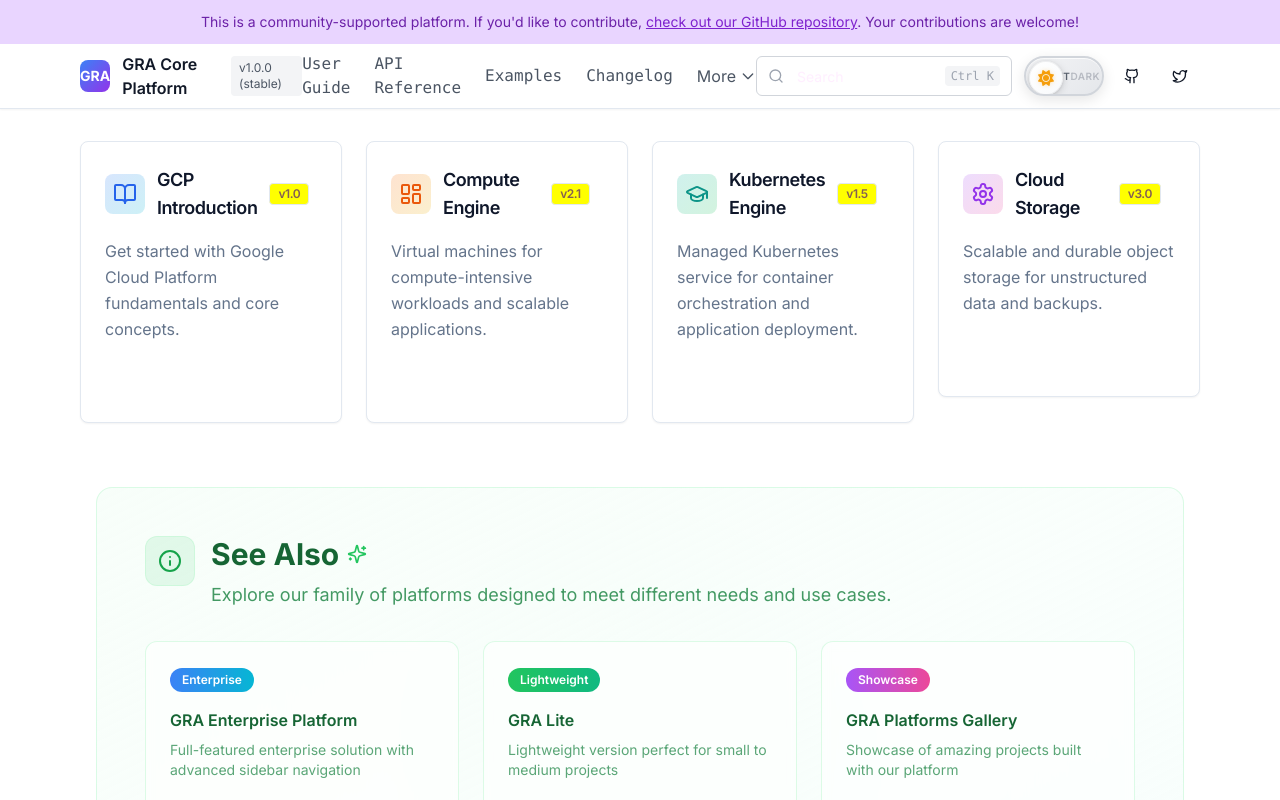
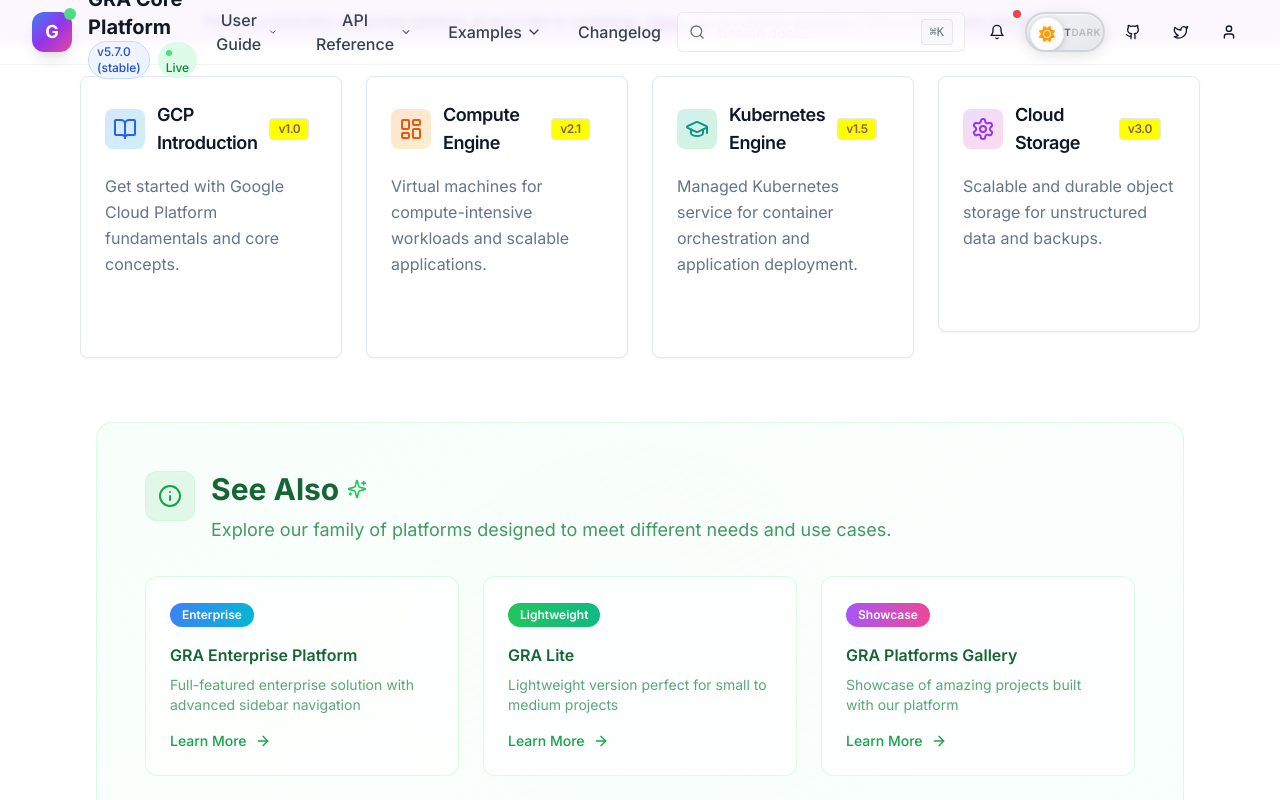
Before and after one commit to syedshahlal/sphinx-docs-template, a Next.js app: page / in a window 1280 px wide. Shown: the top 800 px of the page. Built offline with nearby package versions, Linux system fonts and the light colour scheme.

Commit message:
feat: enhance header navbar with modern visual and functional updates
Add glassmorphism, gradient animations, scroll-based styling, and responsive mobile menu

#VERCEL_SKIP

Co-authored-by: Syed Razauddin Shahlal <96375316+syedshahlal@users.noreply.github.com>

```diff
--- a/components/header.tsx
+++ b/components/header.tsx
@@ -1,12 +1,14 @@
 "use client"
 
 import { useState, useEffect } from "react"
-import { Search, Menu, X, Github, Twitter } from "lucide-react"
+import { Search, Menu, X, Github, Twitter, ChevronDown, Bell, User } from "lucide-react"
 import { Button } from "@/components/ui/button"
 import { Input } from "@/components/ui/input"
 
 export function Header() {
   const [isMenuOpen, setIsMenuOpen] = useState(false)
+  const [isScrolled, setIsScrolled] = useState(false)
+  const [activeDropdown, setActiveDropdown] = useState<string | null>(null)
 
   const [theme, setTheme] = useState(() => {
     if (typeof window !== "undefined") {
@@ -25,8 +27,6 @@ export function Header() {
     // Apply theme to document
     document.documentElement.setAttribute("data-theme", newTheme)
     document.body.setAttribute("data-theme", newTheme)
-
-    // Force immediate visual update
     document.documentElement.style.colorScheme = newTheme
   }
 
@@ -51,114 +51,225 @@ export function Header() {
     return () => mediaQuery.removeEventListener("change", handleChange)
   }, [theme])
 
+  useEffect(() => {
+    const handleScroll = () => {
+      setIsScrolled(window.scrollY > 10)
+    }
+
+    window.addEventListener("scroll", handleScroll)
+    return () => window.removeEventListener("scroll", handleScroll)
+  }, [])
+
+  const navigationItems = [
+    {
+      label: "User Guide",
+      href: "#",
+      hasDropdown: true,
+      dropdownItems: [
+        { label: "Getting Started", href: "#", icon: "🚀", description: "Quick setup and installation" },
+        { label: "Configuration", href: "#", icon: "⚙️", description: "Customize your setup" },
+        { label: "Best Practices", href: "#", icon: "⭐", description: "Tips and recommendations" },
+        { label: "Troubleshooting", href: "#", icon: "🔧", description: "Common issues and solutions" },
+      ],
+    },
+    {
+      label: "API Reference",
+      href: "#",
+      hasDropdown: true,
+      dropdownItems: [
+        { label: "Core API", href: "#", icon: "🔌", description: "Essential API endpoints" },
+        { label: "Authentication", href: "#", icon: "🔐", description: "Auth and security" },
+        { label: "Data Models", href: "#", icon: "📊", description: "Schema and types" },
+        { label: "SDKs", href: "#", icon: "📦", description: "Client libraries" },
+      ],
+    },
+    {
+      label: "Examples",
+      href: "#",
+      hasDropdown: true,
+      dropdownItems: [
+        { label: "Quick Start", href: "#", icon: "⚡", description: "Get running in 5 minutes" },
+        { label: "Tutorials", href: "#", icon: "📚", description: "Step-by-step guides" },
+        { label: "Code Samples", href: "#", icon: "💻", description: "Ready-to-use snippets" },
+        { label: "Templates", href: "#", icon: "🎨", description: "Project starters" },
+      ],
+    },
+    { label: "Changelog", href: "#", hasDropdown: false },
+  ]
+
   return (
     <>
       <header
-        className={`border-b sticky top-0 z-50 transition-all duration-300 border-border ${
-          theme === "dark"
-            ? "bg-gradient-to-r from-slate-900 via-blue-900 to-slate-900 backdrop-blur-sm text-white shadow-lg shadow-blue-900/20"
-            : "bg-white backdrop-blur-sm text-gray-900 shadow-sm"
+        className={`fixed top-0 left-0 right-0 z-50 transition-all duration-300 ${
+          isScrolled
+            ? theme === "dark"
+              ? "bg-slate-900/95 backdrop-blur-xl border-b border-slate-700/50 shadow-2xl shadow-blue-500/10"
+              : "bg-white/95 backdrop-blur-xl border-b border-gray-200/50 shadow-lg"
+            : theme === "dark"
+              ? "bg-gradient-to-r from-slate-900 via-blue-900/50 to-slate-900 backdrop-blur-sm border-b border-slate-700/30"
+              : "bg-white/80 backdrop-blur-sm border-b border-gray-100"
         }`}
       >
-        <div className="max-w-6xl mx-auto px-4">
+        <div className="max-w-7xl mx-auto px-4 sm:px-6 lg:px-8">
           <div className="flex items-center justify-between h-16">
-            {/* Logo and Title */}
+            {/* Enhanced Logo Section */}
+            <div className="flex items-center space-x-4">
+              <div className="relative group">
+                <div
+                  className={`absolute inset-0 rounded-xl blur-sm transition-all duration-300 ${
+                    theme === "dark"
+                      ? "bg-gradient-to-r from-blue-500 via-purple-500 to-pink-500 opacity-0 group-hover:opacity-75"
+                      : "bg-gradient-to-r from-blue-400 via-purple-400 to-pink-400 opacity-0 group-hover:opacity-50"
+                  }`}
+                />
+                <div className="relative w-10 h-10 bg-gradient-to-br from-blue-500 via-purple-600 to-pink-500 rounded-xl flex items-center justify-center shadow-lg group-hover:scale-105 transition-transform duration-300">
+                  <span className="text-white font-bold text-lg">G</span>
+                  <div className="absolute -top-1 -right-1 w-3 h-3 bg-green-400 rounded-full animate-pulse" />
+                </div>
+              </div>
+
               <div className="flex items-center space-x-3">
-              <div className="w-8 h-8 bg-gradient-to-br from-blue-500 to-purple-600 rounded-lg flex items-center justify-center">
-                <span className="text-white font-bold text-sm">GRA</span>
-              </div>
+                <div>
+                  <h1 className={`font-bold text-xl ${theme === "dark" ? "text-white" : "text-gray-900"}`}>
+                    GRA Core Platform
+                  </h1>
                   <div className="flex items-center space-x-2">
-                <span className={`font-semibold ${theme === "dark" ? "text-white" : "text-gray-900"}`}>
-                  GRA Core Platform
+                    <span
+                      className={`px-2 py-0.5 rounded-full text-xs font-medium transition-all ${
+                        theme === "dark"
+                          ? "bg-gradient-to-r from-blue-800 to-indigo-800 text-blue-200 border border-blue-700/50"
+                          : "bg-gradient-to-r from-blue-50 to-indigo-50 text-blue-700 border border-blue-200"
+                      }`}
+                    >
+                      v5.7.0 (stable)
                     </span>
                     <span
-                  className={`px-2 py-1 rounded text-xs transition-colors ${
-                    theme === "dark"
-                      ? "bg-gradient-to-r from-blue-800 to-indigo-800 text-blue-200 border border-blue-700/50"
-                      : "bg-gray-100 text-gray-600"
+                      className={`px-2 py-0.5 rounded-full text-xs font-medium ${
+                        theme === "dark" ? "bg-green-900/50 text-green-300" : "bg-green-100 text-green-700"
                       }`}
                     >
-                  v1.0.0 (stable)
+                      <span className="inline-block w-1.5 h-1.5 bg-green-400 rounded-full mr-1 animate-pulse" />
+                      Live
                     </span>
                   </div>
                 </div>
+              </div>
+            </div>
 
-            {/* Desktop Navigation */}
-            <nav className="hidden md:flex items-center space-x-6">
+            {/* Enhanced Desktop Navigation */}
+            <nav className="hidden lg:flex items-center space-x-1">
+              {navigationItems.map((item) => (
+                <div key={item.label} className="relative group">
+                  <button
+                    className={`flex items-center space-x-1 px-4 py-2 rounded-lg font-medium transition-all duration-200 ${
+                      theme === "dark"
+                        ? "text-gray-200 hover:text-white hover:bg-slate-800/50"
+                        : "text-gray-700 hover:text-gray-900 hover:bg-gray-100/50"
+                    } ${activeDropdown === item.label ? (theme === "dark" ? "bg-slate-800/50 text-white" : "bg-gray-100/50 text-gray-900") : ""}`}
+                    onMouseEnter={() => item.hasDropdown && setActiveDropdown(item.label)}
+                    onMouseLeave={() => setActiveDropdown(null)}
+                  >
+                    <span>{item.label}</span>
+                    {item.hasDropdown && (
+                      <ChevronDown
+                        className={`w-4 h-4 transition-transform duration-200 ${
+                          activeDropdown === item.label ? "rotate-180" : ""
+                        }`}
+                      />
+                    )}
+                  </button>
+
+                  {/* Enhanced Dropdown Menu */}
+                  {item.hasDropdown && activeDropdown === item.label && (
+                    <div
+                      className={`absolute top-full left-0 mt-2 w-80 rounded-xl shadow-2xl border transition-all duration-200 ${
+                        theme === "dark"
+                          ? "bg-slate-800/95 backdrop-blur-xl border-slate-700/50"
+                          : "bg-white/95 backdrop-blur-xl border-gray-200/50"
+                      }`}
+                      onMouseEnter={() => setActiveDropdown(item.label)}
+                      onMouseLeave={() => setActiveDropdown(null)}
+                    >
+                      <div className="p-2">
+                        {item.dropdownItems?.map((dropdownItem) => (
                           <a
-                href="#"
-                className={`font-mono font-light transition-colors ${
-                  theme === "dark" ? "text-gray-200 hover:text-white" : "text-gray-600 hover:text-gray-900"
+                            key={dropdownItem.label}
+                            href={dropdownItem.href}
+                            className={`flex items-start space-x-3 p-3 rounded-lg transition-all duration-200 ${
+                              theme === "dark"
+                                ? "hover:bg-slate-700/50 text-gray-200 hover:text-white"
+                                : "hover:bg-gray-50 text-gray-700 hover:text-gray-900"
                             }`}
                           >
-                User Guide
+                            <span className="text-xl">{dropdownItem.icon}</span>
+                            <div className="flex-1">
+                              <div className="font-medium">{dropdownItem.label}</div>
+                              <div className={`text-sm ${theme === "dark" ? "text-gray-400" : "text-gray-500"}`}>
+                                {dropdownItem.description}
+                              </div>
+                            </div>
                           </a>
-              <a
-                href="#"
-                className={`font-mono font-light transition-colors ${
-                  theme === "dark" ? "text-gray-200 hover:text-white" : "text-gray-600 hover:text-gray-900"
-                }`}
-              >
-                API Reference
-              </a>
-              <a
-                href="#"
-                className={`font-mono font-light transition-colors ${
-                  theme === "dark" ? "text-gray-200 hover:text-white" : "text-gray-600 hover:text-gray-900"
-                }`}
-              >
-                Examples
-              </a>
-              <a
-                href="#"
-                className={`font-mono font-light transition-colors ${
-                  theme === "dark" ? "text-gray-200 hover:text-white" : "text-gray-600 hover:text-gray-900"
-                }`}
-              >
-                Changelog
-              </a>
-              <div className="relative group">
-                <button
-                  className={`flex items-center transition-colors ${
-                    theme === "dark" ? "text-gray-200 hover:text-white" : "text-gray-600 hover:text-gray-900"
-                  }`}
-                >
-                  More
-                  <svg className="ml-1 h-4 w-4" fill="none" stroke="currentColor" viewBox="0 0 24 24">
-                    <path strokeLinecap="round" strokeLinejoin="round" strokeWidth={2} d="M19 9l-7 7-7-7" />
-                  </svg>
-                </button>
+                        ))}
                       </div>
+                    </div>
+                  )}
+                </div>
+              ))}
             </nav>
 
-            {/* Search and Icons */}
+            {/* Enhanced Right Section */}
             <div className="flex items-center space-x-3">
-              <div className="relative hidden md:block">
+              {/* Enhanced Search */}
+              <div className="relative hidden md:block group">
+                <div
+                  className={`absolute inset-0 rounded-xl transition-all duration-300 ${
+                    theme === "dark"
+                      ? "bg-gradient-to-r from-blue-500/20 to-purple-500/20 opacity-0 group-hover:opacity-100"
+                      : "bg-gradient-to-r from-blue-400/20 to-purple-400/20 opacity-0 group-hover:opacity-100"
+                  }`}
+                />
+                <div className="relative">
                   <Search
                     className={`absolute left-3 top-1/2 transform -translate-y-1/2 h-4 w-4 ${
-                    theme === "dark" ? "text-gray-300" : "text-gray-400"
+                      theme === "dark" ? "text-gray-400" : "text-gray-500"
                     }`}
                   />
                   <Input
                     type="search"
-                  placeholder="Search"
-                  className={`pl-10 pr-4 py-2 w-64 text-sm transition-all ${
+                    placeholder="Search docs..."
+                    className={`pl-10 pr-16 py-2 w-72 text-sm transition-all duration-300 ${
                       theme === "dark"
-                      ? "bg-slate-800/50 border-slate-600 text-white placeholder-slate-300 focus:bg-slate-800/70 focus:border-blue-400 focus:ring-2 focus:ring-blue-400/20"
-                      : "bg-white border-gray-300 text-gray-900 placeholder-gray-500"
+                        ? "bg-slate-800/50 border-slate-600/50 text-white placeholder-slate-400 focus:bg-slate-800/70 focus:border-blue-400 focus:ring-2 focus:ring-blue-400/20"
+                        : "bg-white/50 border-gray-300/50 text-gray-900 placeholder-gray-500 focus:bg-white focus:border-blue-400 focus:ring-2 focus:ring-blue-400/20"
                     }`}
                   />
+                  <div className="absolute right-3 top-1/2 transform -translate-y-1/2 flex items-center space-x-1">
                     <kbd
-                  className={`absolute right-3 top-1/2 transform -translate-y-1/2 text-xs px-1.5 py-0.5 rounded ${
-                    theme === "dark" ? "text-gray-300 bg-blue-800" : "text-gray-400 bg-gray-100"
+                      className={`px-2 py-1 text-xs rounded ${
+                        theme === "dark"
+                          ? "text-gray-400 bg-slate-700/50 border border-slate-600/50"
+                          : "text-gray-500 bg-gray-100/50 border border-gray-300/50"
                       }`}
                     >
-                  Ctrl K
+                      ⌘K
                     </kbd>
                   </div>
+                </div>
+              </div>
 
+              {/* Action Buttons */}
               <div className="flex items-center space-x-2">
-                {/* Theme Toggle Pill */}
+                {/* Notifications */}
+                <Button
+                  variant="ghost"
+                  size="sm"
+                  className={`relative ${theme === "dark" ? "hover:bg-slate-800/50" : "hover:bg-gray-100/50"}`}
+                >
+                  <Bell className="h-4 w-4" />
+                  <span className="absolute -top-1 -right-1 w-2 h-2 bg-red-500 rounded-full" />
+                </Button>
+
+                {/* Enhanced Theme Toggle */}
                 <div
                   className="theme-toggle-pill"
                   onClick={toggleTheme}
@@ -183,81 +294,134 @@ export function Header() {
                     </div>
                   </div>
                 </div>
-                <Button variant="ghost" size="sm">
+
+                {/* Social Links */}
+                <Button
+                  variant="ghost"
+                  size="sm"
+                  className={theme === "dark" ? "hover:bg-slate-800/50" : "hover:bg-gray-100/50"}
+                >
                   <Github className="h-4 w-4" />
                 </Button>
-                <Button variant="ghost" size="sm">
+
+                <Button
+                  variant="ghost"
+                  size="sm"
+                  className={theme === "dark" ? "hover:bg-slate-800/50" : "hover:bg-gray-100/50"}
+                >
                   <Twitter className="h-4 w-4" />
+                </Button>
+
+                {/* User Menu */}
+                <Button
+                  variant="ghost"
+                  size="sm"
+                  className={`${theme === "dark" ? "hover:bg-slate-800/50" : "hover:bg-gray-100/50"}`}
+                >
+                  <User className="h-4 w-4" />
                 </Button>
               </div>
 
-              {/* Mobile menu button */}
-              <Button variant="ghost" size="sm" className="md:hidden" onClick={() => setIsMenuOpen(!isMenuOpen)}>
+              {/* Enhanced Mobile Menu Button */}
+              <Button
+                variant="ghost"
+                size="sm"
+                className={`lg:hidden ${theme === "dark" ? "hover:bg-slate-800/50" : "hover:bg-gray-100/50"}`}
+                onClick={() => setIsMenuOpen(!isMenuOpen)}
+              >
                 {isMenuOpen ? <X className="h-5 w-5" /> : <Menu className="h-5 w-5" />}
               </Button>
             </div>
           </div>
 
-          {/* Mobile Navigation */}
+          {/* Enhanced Mobile Navigation */}
           {isMenuOpen && (
             <div
-              className={`md:hidden border-t py-4 ${
+              className={`lg:hidden border-t py-4 ${
                 theme === "dark"
-                  ? "border-slate-700 bg-gradient-to-b from-slate-800/50 to-slate-900/50"
-                  : "border-gray-200"
+                  ? "border-slate-700/50 bg-slate-900/95 backdrop-blur-xl"
+                  : "border-gray-200/50 bg-white/95 backdrop-blur-xl"
               }`}
             >
-              <nav className="flex flex-col space-y-3">
-                <a
-                  href="#"
-                  className={`px-2 py-1 transition-colors ${
-                    theme === "dark" ? "text-gray-200 hover:text-white" : "text-gray-700 hover:text-gray-900"
+              {/* Mobile Search */}
+              <div className="px-2 py-3">
+                <div className="relative">
+                  <Search
+                    className={`absolute left-3 top-1/2 transform -translate-y-1/2 h-4 w-4 ${
+                      theme === "dark" ? "text-gray-400" : "text-gray-500"
                     }`}
-                >
-                  User Guide
-                </a>
-                <a
-                  href="#"
-                  className={`px-2 py-1 transition-colors ${
-                    theme === "dark" ? "text-gray-200 hover:text-white" : "text-gray-700 hover:text-gray-900"
-                  }`}
-                >
-                  API Reference
-                </a>
-                <a
-                  href="#"
-                  className={`px-2 py-1 transition-colors ${
-                    theme === "dark" ? "text-gray-200 hover:text-white" : "text-gray-700 hover:text-gray-900"
-                  }`}
-                >
-                  Examples
-                </a>
-                <a
-                  href="#"
-                  className={`px-2 py-1 transition-colors ${
-                    theme === "dark" ? "text-gray-200 hover:text-white" : "text-gray-700 hover:text-gray-900"
-                  }`}
-                >
-                  Changelog
-                </a>
-                <div className="px-2 py-2">
+                  />
                   <Input
                     type="search"
-                    placeholder="Search"
-                    className={`w-full ${
+                    placeholder="Search docs..."
+                    className={`pl-10 w-full ${
                       theme === "dark"
-                        ? "bg-blue-900/50 border-blue-700 text-white placeholder-gray-300"
-                        : "bg-white border-gray-300 text-gray-900 placeholder-gray-500"
+                        ? "bg-slate-800/50 border-slate-600/50 text-white placeholder-slate-400"
+                        : "bg-white/50 border-gray-300/50 text-gray-900 placeholder-gray-500"
                     }`}
                   />
                 </div>
+              </div>
+
+              {/* Mobile Navigation Items */}
+              <nav className="flex flex-col space-y-1 px-2">
+                {navigationItems.map((item) => (
+                  <div key={item.label}>
+                    <a
+                      href={item.href}
+                      className={`flex items-center justify-between px-3 py-2 rounded-lg transition-colors ${
+                        theme === "dark"
+                          ? "text-gray-200 hover:text-white hover:bg-slate-800/50"
+                          : "text-gray-700 hover:text-gray-900 hover:bg-gray-100/50"
+                      }`}
+                    >
+                      <span className="font-medium">{item.label}</span>
+                      {item.hasDropdown && <ChevronDown className="w-4 h-4" />}
+                    </a>
+                    {item.hasDropdown && (
+                      <div className="ml-4 mt-1 space-y-1">
+                        {item.dropdownItems?.map((dropdownItem) => (
+                          <a
+                            key={dropdownItem.label}
+                            href={dropdownItem.href}
+                            className={`flex items-center space-x-3 px-3 py-2 rounded-lg transition-colors ${
+                              theme === "dark"
+                                ? "text-gray-300 hover:text-white hover:bg-slate-800/30"
+                                : "text-gray-600 hover:text-gray-900 hover:bg-gray-50"
+                            }`}
+                          >
+                            <span className="text-sm">{dropdownItem.icon}</span>
+                            <div>
+                              <div className="text-sm font-medium">{dropdownItem.label}</div>
+                              <div className={`text-xs ${theme === "dark" ? "text-gray-400" : "text-gray-500"}`}>
+                                {dropdownItem.description}
+                              </div>
+                            </div>
+                          </a>
+                        ))}
+                      </div>
+                    )}
+                  </div>
+                ))}
               </nav>
+
+              {/* Mobile Action Buttons */}
+              <div className="flex items-center justify-center space-x-4 pt-4 border-t border-gray-200/50 dark:border-slate-700/50 mt-4">
+                <Button variant="ghost" size="sm">
+                  <Github className="h-4 w-4 mr-2" />
+                  GitHub
+                </Button>
+                <Button variant="ghost" size="sm">
+                  <Twitter className="h-4 w-4 mr-2" />
+                  Twitter
+                </Button>
+              </div>
             </div>
           )}
         </div>
       </header>
 
-      {/* --- Enhanced pill-toggle styles matching the reference design --- */}
+      {/* Enhanced Theme Toggle Styles */}
       <style jsx>{`
         .theme-toggle-pill {
           position: relative;
```
Lines whose indentation alone changed are shown as unchanged.
